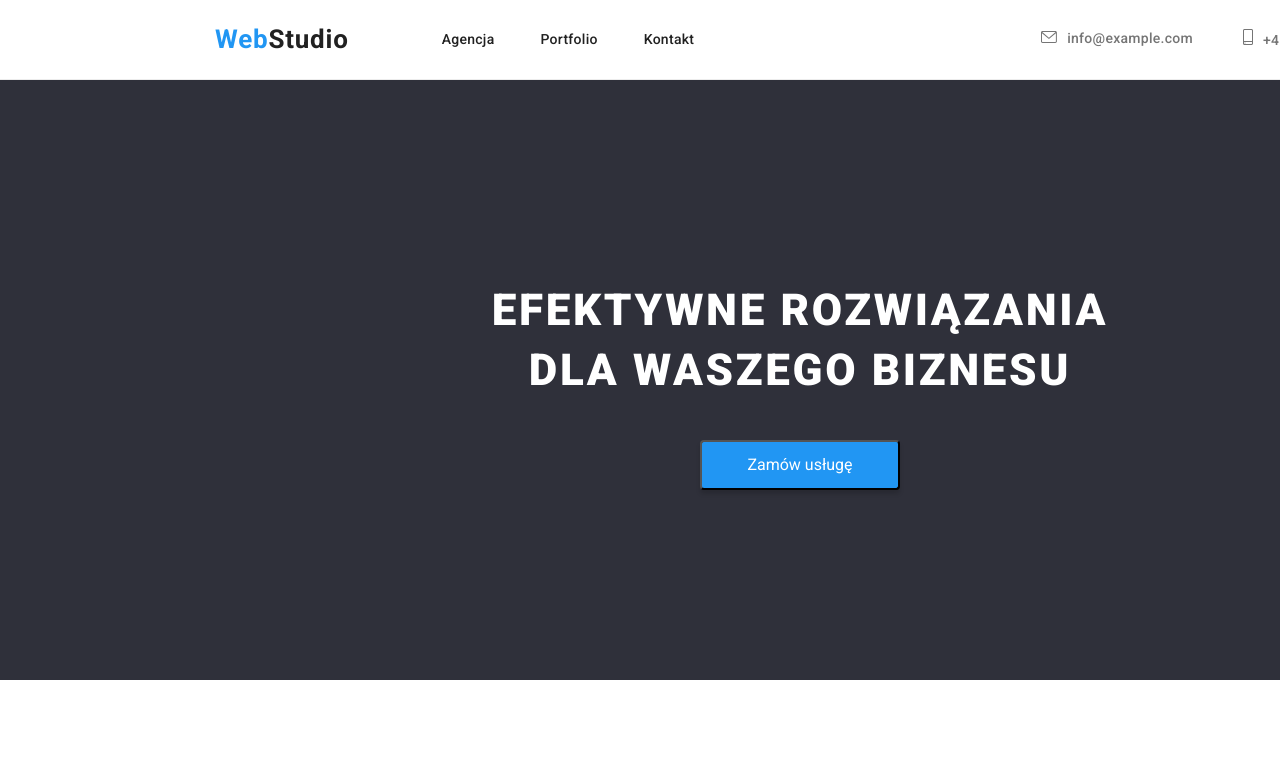
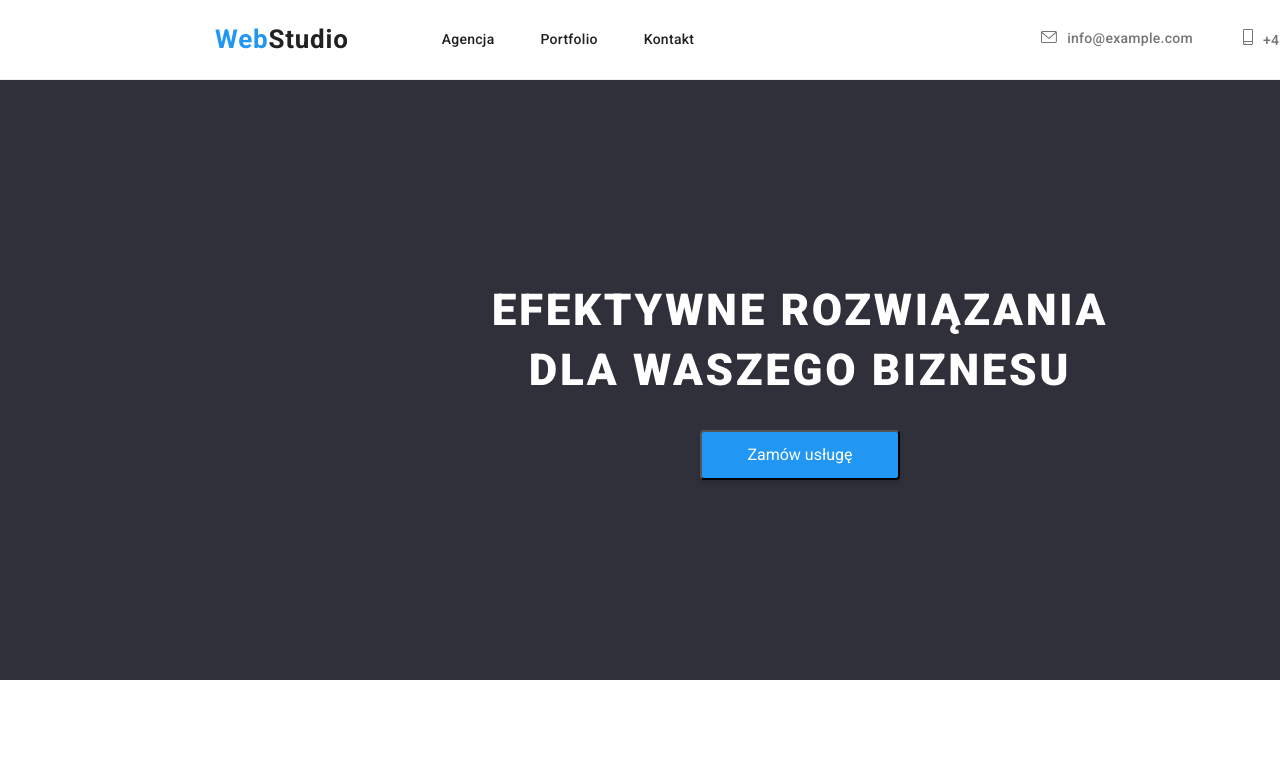
Before and after one commit to bartoszkucharuk/FSOn4-goit-markup-hw-04, a plain HTML site: page index.html in a window 1280 px wide. Shown: the top 771 px of the page. Drawn offline with nearby package versions, Linux system fonts and the light colour scheme.

Commit message:
fix banner on .hero

```diff
--- a/CSS/styles.css
+++ b/CSS/styles.css
@@ -195,33 +195,45 @@ img {display: block;
 
 
 /* ======== hero ======== */
+.main .container {
+    display: flex;
+    justify-content: center;
+    align-items: center;
+}
+
 .hero {
+    display: flex;
+    justify-content: center;
     margin-left: -200px;
     width: 1600px;
     height: 600px;
     background-color: #2F303A;
     margin-bottom: 94px;
+    display: flex;
 }
 
-.main .container {
-    display: flex;
+.banner {
+    display: block;
+    align-items: center;
+    color: transparent;
+    height: 200px;
+    width: 696px;
+    display: block;
     justify-content: center;
     align-items: center;
+}
 
-}
 .header-hero{
     display: flex;
     justify-content: center;
     align-items: center;
+    height: 120px;
     color: #FFF;
     font-size: 44px;
     font-weight: 900;
     line-height: 1.367;
     letter-spacing: 0.06em;
     text-align: center;
-    padding-top: 200px;
-    padding-left: 452px;
-    padding-right: 452px;
 }
 
 .button-hero {
@@ -229,7 +241,7 @@ img {display: block;
     justify-content: center;
     align-items: center;
     color: #fff;
-    margin-top: 40px;
+    margin-top: 30px;
     margin-left: auto;
     margin-right: auto;
     padding: 10 41 10 42;
--- a/index.html
+++ b/index.html
@@ -25,8 +25,7 @@
     <header class="header">
         <div class="container">
             <!-- LOGO -->
-            <div class="logo"><a class="logo-link link" href="/index.html">Web<span
-                        class="logo-accent">Studio</span></a>
+            <div class="logo"><a class="logo-link link" href="/index.html">Web<span class="logo-accent">Studio</span></a>
             </div>
 
             <!-- nawigacja -->
@@ -62,8 +61,10 @@
     <main>
         <div class="container">
             <div class="hero section">
-                <h1 class="header-hero">EFEKTYWNE ROZWIĄZANIA DLA WASZEGO BIZNESU</h1>
-                <button type="button" class="button-hero link">Zamów usługę</button>
+                <div class="banner">
+                    <h1 class="header-hero">EFEKTYWNE ROZWIĄZANIA DLA WASZEGO BIZNESU</h1>
+                    <button type="button" class="button-hero link">Zamów usługę</button>
+                </div>
             </div>
         </div>
 
```
Also changed, not shown: images/hero_bg.jpg (added).
